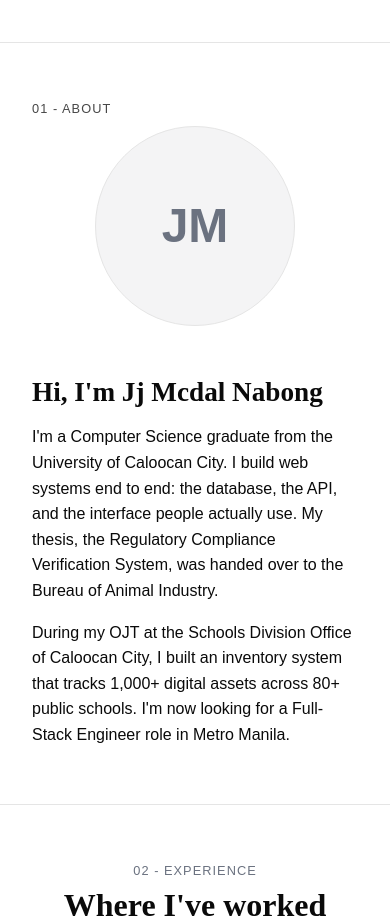
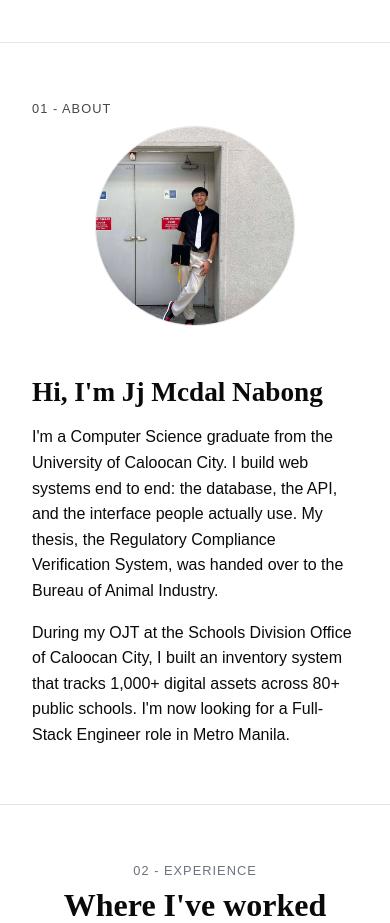
Before and after one commit to JjMcdal/portfolio-jjmcdal, a Next.js app: page / in a window 390 px wide. Shown: the part 1000-1923 px from the top of the page. Built offline with nearby package versions, Linux system fonts and the light colour scheme.

Commit message:
add avatar

```diff
--- a/app/globals.css
+++ b/app/globals.css
@@ -71,8 +71,8 @@ section{padding:0}
 /* About */
 .about{display:grid;grid-template-columns:220px 1fr;gap:2.5rem;align-items:start}
 .about>div:last-child{padding-top:.7rem}
-.avatar{width:220px;height:220px;border-radius:50%;background:var(--chip);border:1px solid var(--border);display:flex;align-items:center;justify-content:center}
-.avatar span{font-size:3.2rem;font-weight:700;letter-spacing:0;color:var(--muted)}
+.avatar{width:220px;height:220px;border-radius:50%;border:1px solid var(--border);overflow:hidden}
+.avatar img{display:block;width:100%;height:100%;object-fit:cover;object-position:center}
 .about h2{font-family:var(--hand);font-size:clamp(1.7rem,3vw,2.2rem);font-weight:700;line-height:1.15;margin:0 0 1rem}
 .about p{font-size:1rem;margin-bottom:1rem;max-width:42rem}
 .about p:last-child{margin-bottom:0}
@@ -186,7 +186,7 @@ footer{padding:3.5rem 0}
   .search-label,.kbd,.switch-label{display:none}
   .switch{flex:none;order:2}
   .about,.exp-grid,.detail-grid{grid-template-columns:1fr;gap:2.5rem}
-  .avatar{width:200px;height:200px;margin:0 auto}.avatar span{font-size:3rem}
+  .avatar{width:200px;height:200px;margin:0 auto}
   .foot{align-items:flex-start;flex-direction:column;gap:1.5rem}
 }
 @media(prefers-reduced-motion:reduce){.marquee-track{animation:none}html{scroll-behavior:auto}*{transition:none!important}}
--- a/app/page.tsx
+++ b/app/page.tsx
@@ -74,7 +74,10 @@ export default function Home() {
           <div className="wrap">
             <Label n="01">About</Label>
             <div className="about">
-              <div className="avatar"><span aria-hidden="true">JM</span></div>
+              <div className="avatar">
+                {/* eslint-disable-next-line @next/next/no-img-element */}
+                <img src="/pogi.jpg" alt="Jj Mcdal Nabong" width={220} height={220} />
+              </div>
               <div>
                 <h2>Hi, I&apos;m Jj Mcdal Nabong</h2>
                 <p>I&apos;m a Computer Science graduate from the University of Caloocan City. I build web systems end to end: the database, the API, and the interface people actually use. My thesis, the Regulatory Compliance Verification System, was handed over to the Bureau of Animal Industry.</p>
```
Also changed, not shown: public/pogi.jpg (added).
